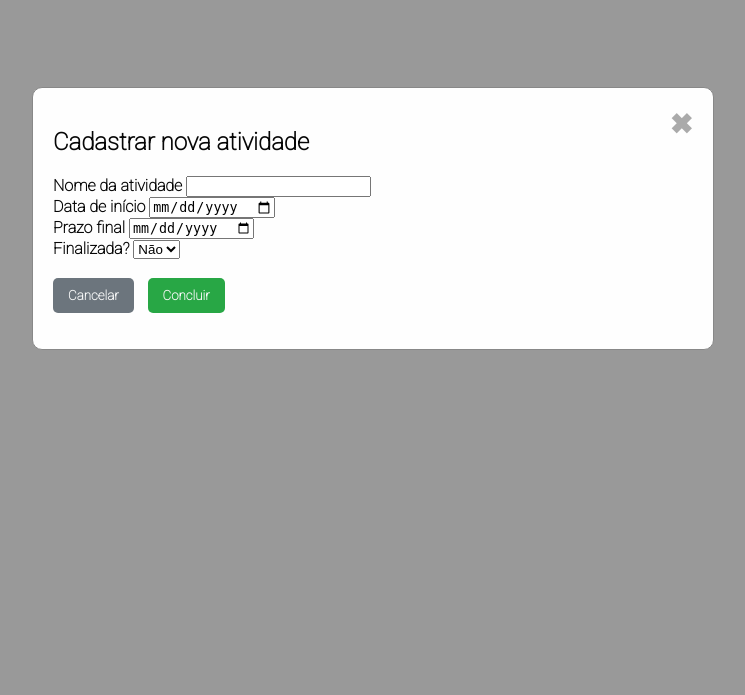
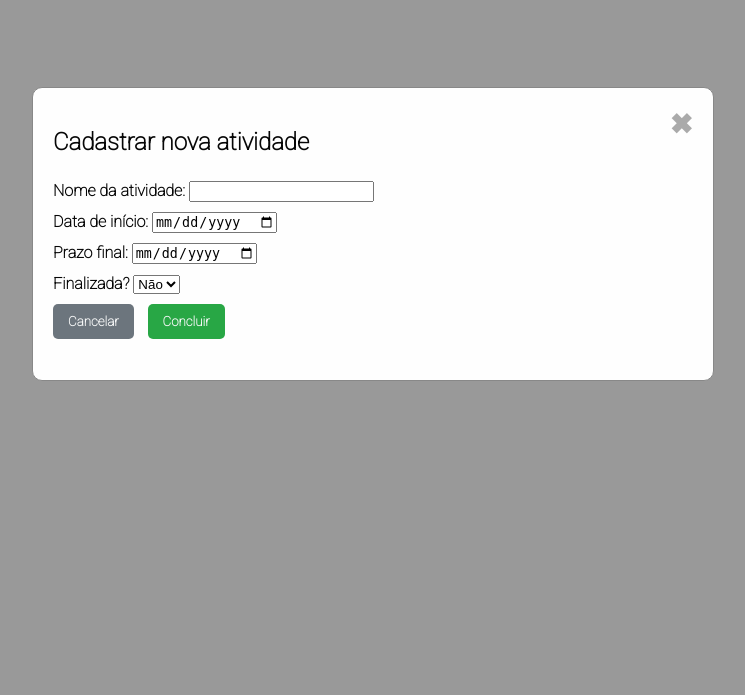
Before and after one commit to jvitormichels/gerenciamentoDeProjetos-Sistema, a PHP site: page /activities.php?id= in a window 1280 px wide, after a click on "≻ Nova atividade". Shown: the part 105-800 px from the top of the page, without its empty margins (267-1012 px from the left). Run offline with PHP 8.4, Linux system fonts and the light colour scheme; data that the repository does not hold is empty.

Commit message:
fix: project and activity creation form style

```diff
--- a/activities.php
+++ b/activities.php
@@ -59,32 +59,32 @@
 	<!-- Formulário para criação de atividades -->
 	<div class="modal" id="newActivityForm" style="display:none;">
 		<div class="modalContent">
-			<span class="close" onclick="CloseForm('newProjectForm')">✖</span>
+			<span class="close" onclick="CloseForm('newActivityForm')">✖</span>
 			<form method="post" action="phpFunctions/Activity_Submit.php?id=<?php echo $projeto_id ?>" class="formContainer">
 				<h2>Cadastrar nova atividade</h2>
-
-				<div>
-					<label for="activity_name"><b>Nome da atividade</b></label>
+				<div class="editInputs-Box">
+					<label for="activity_name">Nome da atividade: </label>
 					<input type="text" name="activity_name" required/>
 				</div>
-				<div>
-					<label for="date_start"><b>Data de início</b></label>
+				<div class="editInputs-Box">
+					<label for="date_start">Data de início: </label>
 					<input type="date" name="date_start" required/>
 				</div>
-				<div>
-					<label for="date_end"><b>Prazo final</b></label>
+				<div class="editInputs-Box">
+					<label for="date_end">Prazo final: </label>
 					<input type="date" name="date_end" required/>
 				</div>
-				<div>
-					<label for="finished"><b>Finalizada?</b></label>
+				<div class="editInputs-Box">
+					<label for="finished">Finalizada? </label>
 					<select name="finished">
 						<option value="0">Não</option>
 						<option value="1">Sim</option>
 					</select>
 				</div>
-				<br>
+			<div class="buttons-box">
 				<button type="reset" class="btn-secondary" onclick="CloseForm('newActivityForm')">Cancelar</button>
 				<button type="submit" class="btn-success">Concluir</button>
+				</div>
 			</form>
 		</div>
 	</div>
```
Also changed, not shown: index.php (+10 -8 lines).
